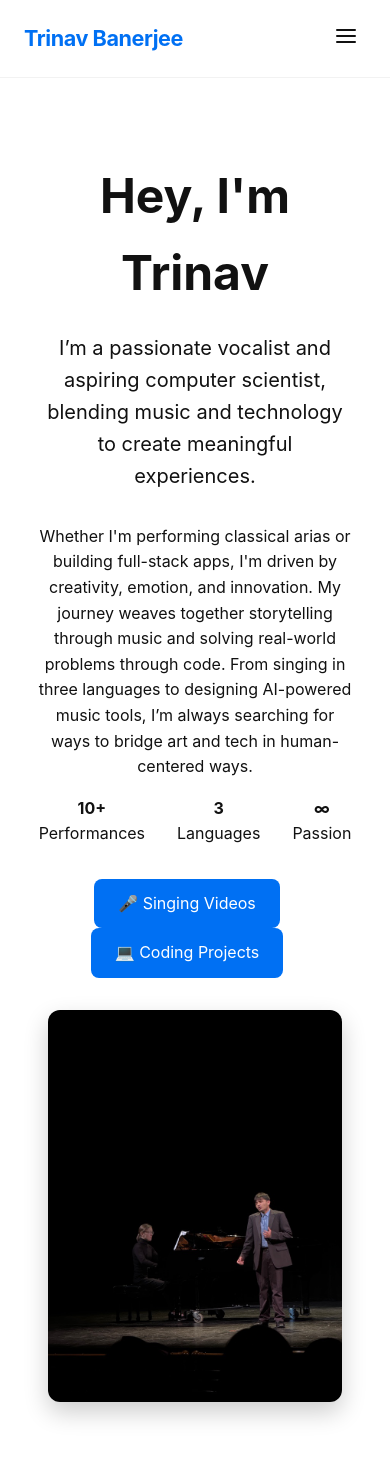
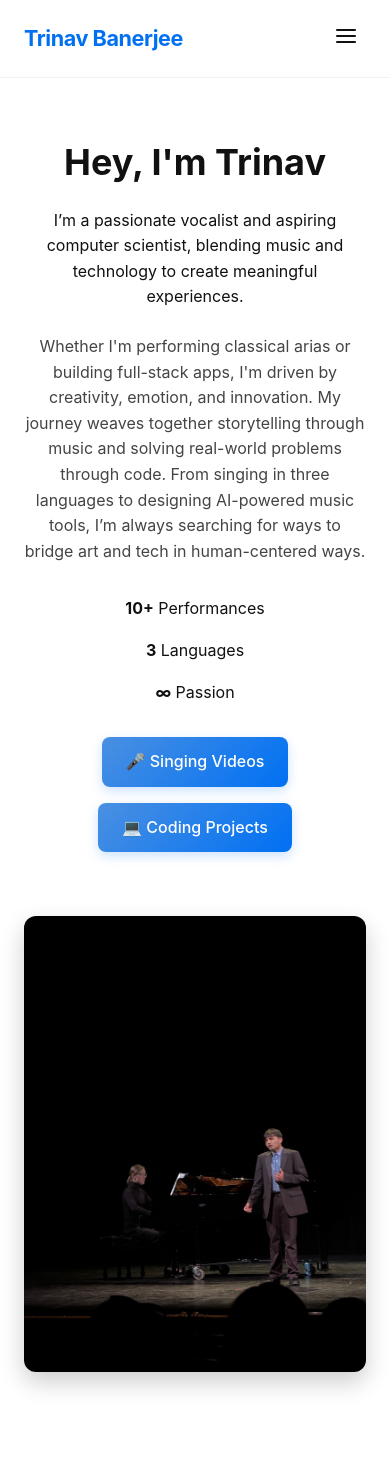
Before and after one commit to tbanerj/portfolio, a Next.js app in the folder singing-portfolio/: page / in a window 390 px wide. After the commit the page ends 1412 px from the top, so only its background shows below. Built offline with nearby package versions, Linux system fonts and the light colour scheme.

Commit message:
updated info and styling

```diff
--- a/singing-portfolio/src/app/components/navbar.tsx
+++ b/singing-portfolio/src/app/components/navbar.tsx
@@ -37,8 +37,8 @@ export default function Navbar() {
       </div>
 
       <div className={`${styles.right} ${menuOpen ? styles.open : ''}`}>
-        <Link href="/videos">
-          <span className={pathname === '/videos' ? styles.active : ''}>Videos</span>
+        <Link href="/performances">
+          <span className={pathname === '/performances' ? styles.active : ''}>Performances</span>
         </Link>
         <Link href="/projects">
           <span className={pathname === '/projects' ? styles.active : ''}>Projects</span>
--- a/singing-portfolio/src/app/page.module.css
+++ b/singing-portfolio/src/app/page.module.css
@@ -19,31 +19,48 @@
 
 .subtitle {
   font-size: 1.25rem;
-  margin-bottom: 2rem;
+  margin-bottom: 1.5rem;
   color: inherit;
   max-width: 500px;
+}
+
+.description {
+  font-size: 1rem;
+  margin-bottom: 2rem;
+  color: #444;
+  max-width: 600px;
 }
 
 .metrics {
   display: flex;
   gap: 2rem;
   margin-bottom: 2rem;
+  flex-wrap: wrap;
+}
+
+.links {
+  display: flex;
+  flex-wrap: wrap;
+  gap: 1rem;
 }
 
 .links a {
   display: inline-block;
-  margin-right: 1rem;
   padding: 0.75rem 1.5rem;
-  background: #0070f3;
+  background: linear-gradient(135deg, #4a90e2, #0070f3); /* soft-to-deep blue gradient */
   color: white;
   border-radius: 8px;
   text-decoration: none;
-  transition: background 0.2s ease-in-out;
+  font-weight: 500;
+  box-shadow: 0 4px 12px rgba(0, 112, 243, 0.2);
+  transition: transform 0.15s ease-in-out, box-shadow 0.15s ease-in-out;
 }
 
 .links a:hover {
-  background: #0059c1;
+  transform: translateY(-2px);
+  box-shadow: 0 6px 16px rgba(0, 112, 243, 0.3);
 }
+
 
 .imageSection {
   flex: 1;
@@ -61,10 +78,35 @@
 @media screen and (max-width: 768px) {
   .main {
     flex-direction: column;
+    padding: 2rem 1.5rem;
     text-align: center;
+  }
+
+  .title {
+    font-size: 2.25rem;
+  }
+
+  .subtitle,
+  .description {
+    font-size: 1rem;
+    max-width: 100%;
   }
 
   .metrics {
     justify-content: center;
+    flex-direction: column;
+    align-items: center;
+    gap: 1rem;
+  }
+
+  .links {
+    justify-content: center;
+    flex-direction: column;
+    align-items: center;
+    gap: 1rem;
+  }
+
+  .imageSection {
+    margin-top: 2rem;
   }
 }
--- a/singing-portfolio/src/app/page.tsx
+++ b/singing-portfolio/src/app/page.tsx
@@ -19,7 +19,7 @@ export default function Home() {
           <div><strong>∞</strong> Passion</div>
         </div>
         <div className={styles.links}>
-          <a href="/videos">🎤 Singing Videos</a>
+          <a href="/performances">🎤 Singing Videos</a>
           <a href="/projects">💻 Coding Projects</a>
         </div>
       </div>
```
Also changed, not shown: singing-portfolio/src/app/performances/page.tsx (added, +143 -0 lines), singing-portfolio/src/app/projects/page.tsx (+46 -6 lines), singing-portfolio/src/app/videos/page.tsx (deleted, +0 -93 lines).
